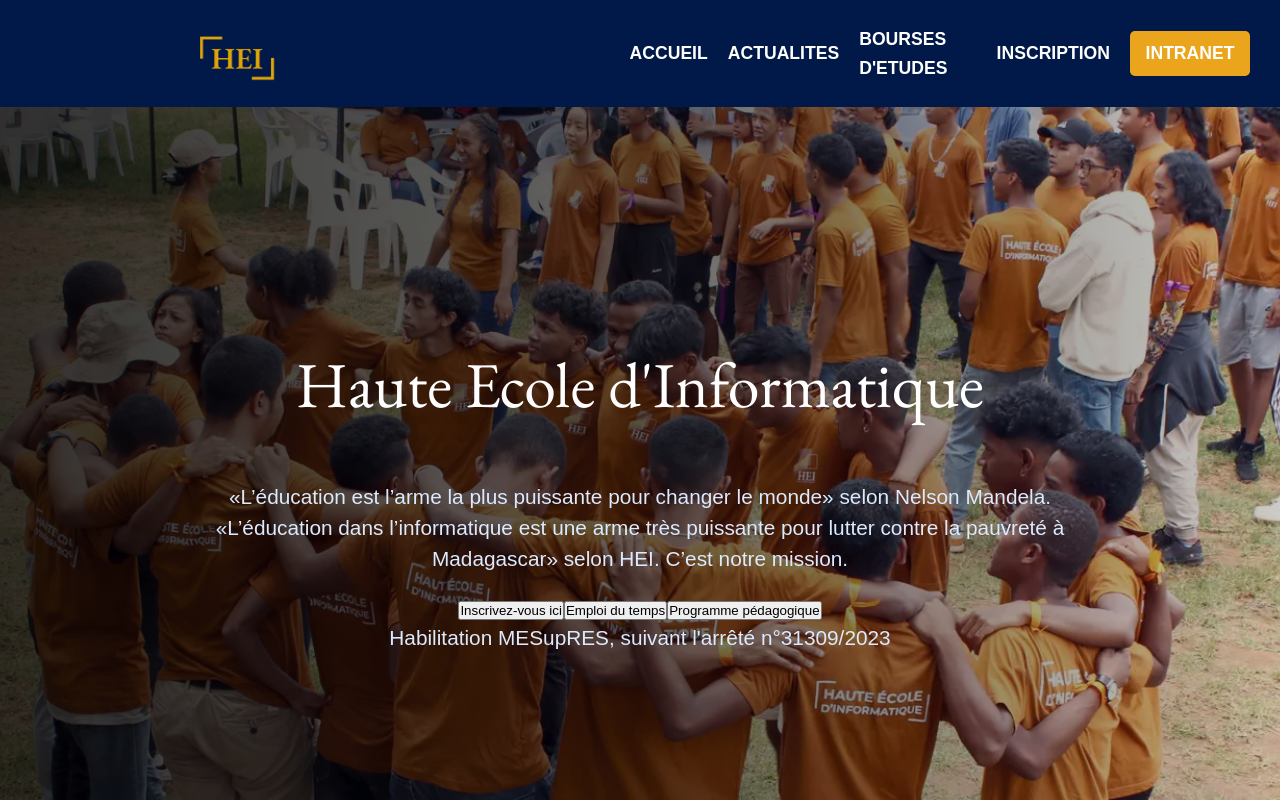
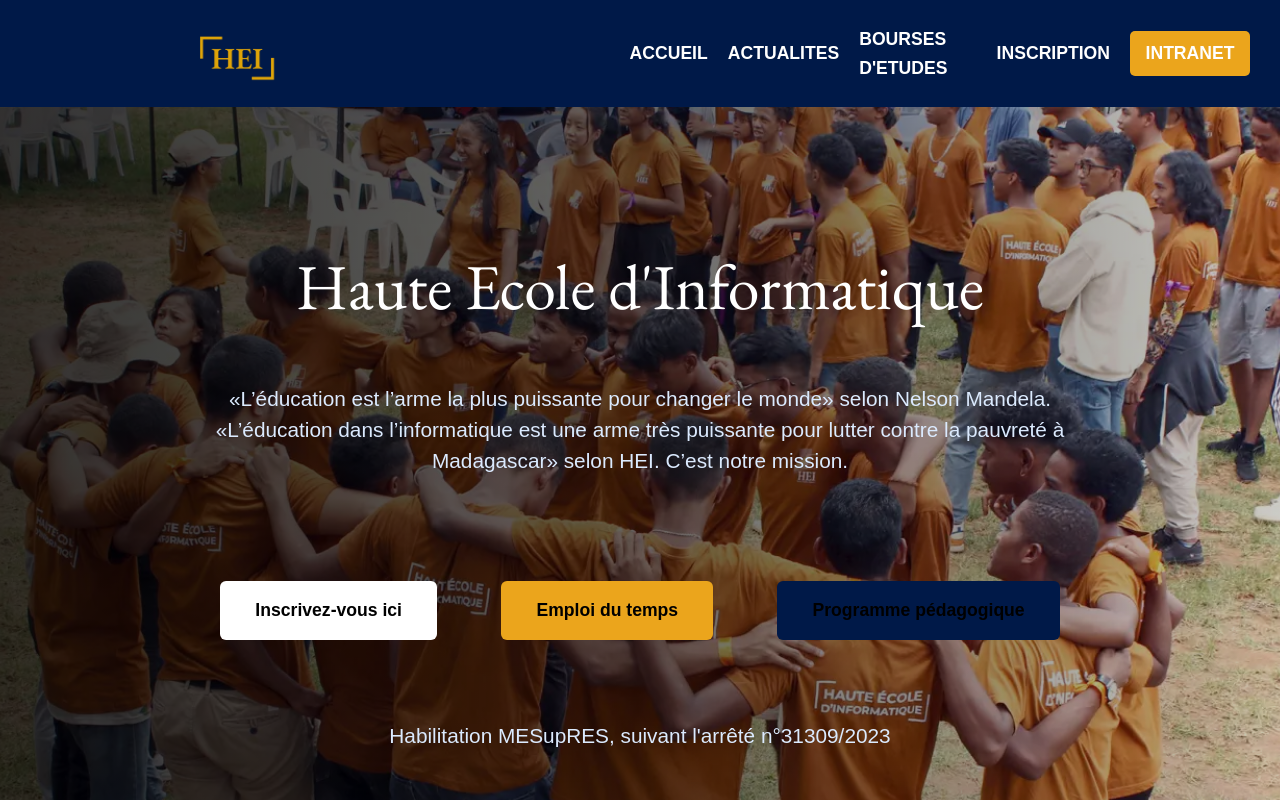
Before and after one commit to yoandiny/web2-exo, a React (Vite) app: page / in a window 1280 px wide. Shown: the top 800 px of the page. Built offline with nearby package versions, Linux system fonts and the light colour scheme.

Commit message:
style(slider): style action buttons with custom colors and spacing

```diff
--- a/src/components/styles/Slider.css
+++ b/src/components/styles/Slider.css
@@ -53,3 +53,39 @@
     color: #dbeafe;
     width: 70vw;
 }
+
+.button-container {
+    padding: 5rem 0;
+    display: flex;
+    gap: 1rem;
+    flex-wrap: wrap;
+    justify-content: space-between;
+}
+
+.button-container button {
+    padding: 1.2rem 2.2rem;
+    margin: 0 1.5rem;
+    font-weight: 600;
+    font-size: 1.1rem;
+    border: none;
+    border-radius: 0.375rem;
+    cursor: pointer;
+    transition: background 0.3s;
+}
+.button-container button:nth-child(1){
+    background-color: var(--primary-color);
+}
+.button-container button:nth-child(2){
+    background-color: var(--tertiary-color);
+}.button-container button:nth-child(3){
+     background-color: var(--secondary-color);
+ }
+
+.button-container .main-btn {
+    background: white;
+    color: black;
+}
+
+.button-container .main-btn:hover {
+    background: #e5e7eb;
+}
```
